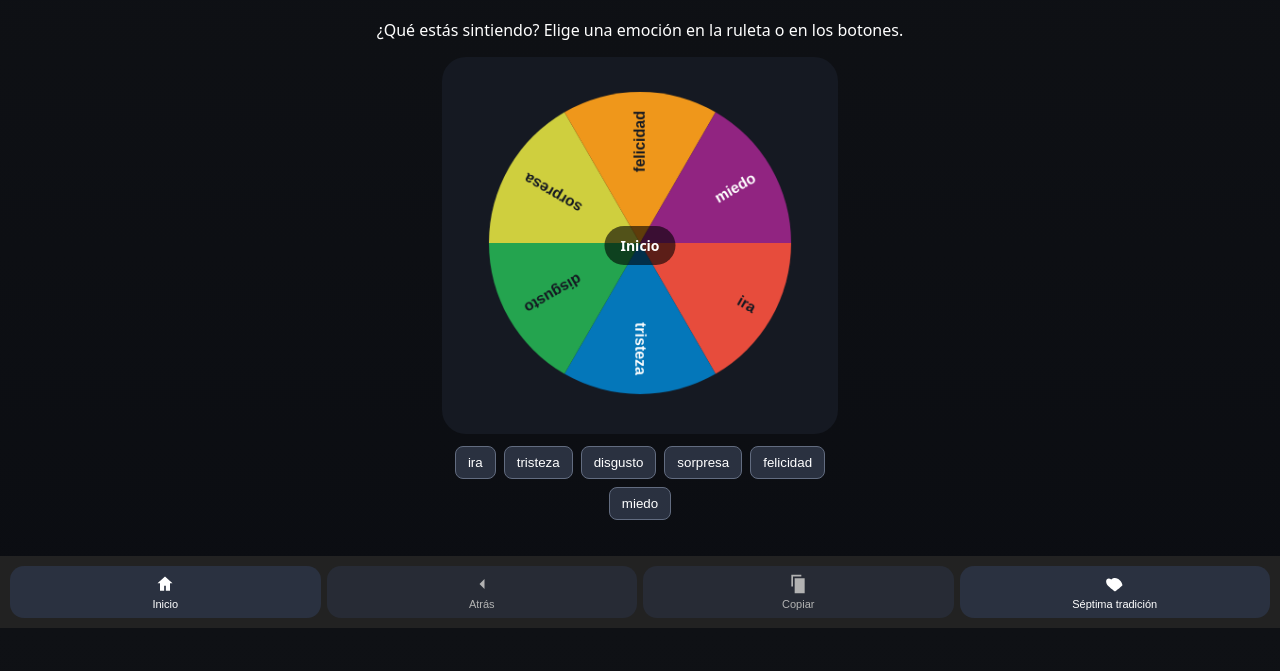
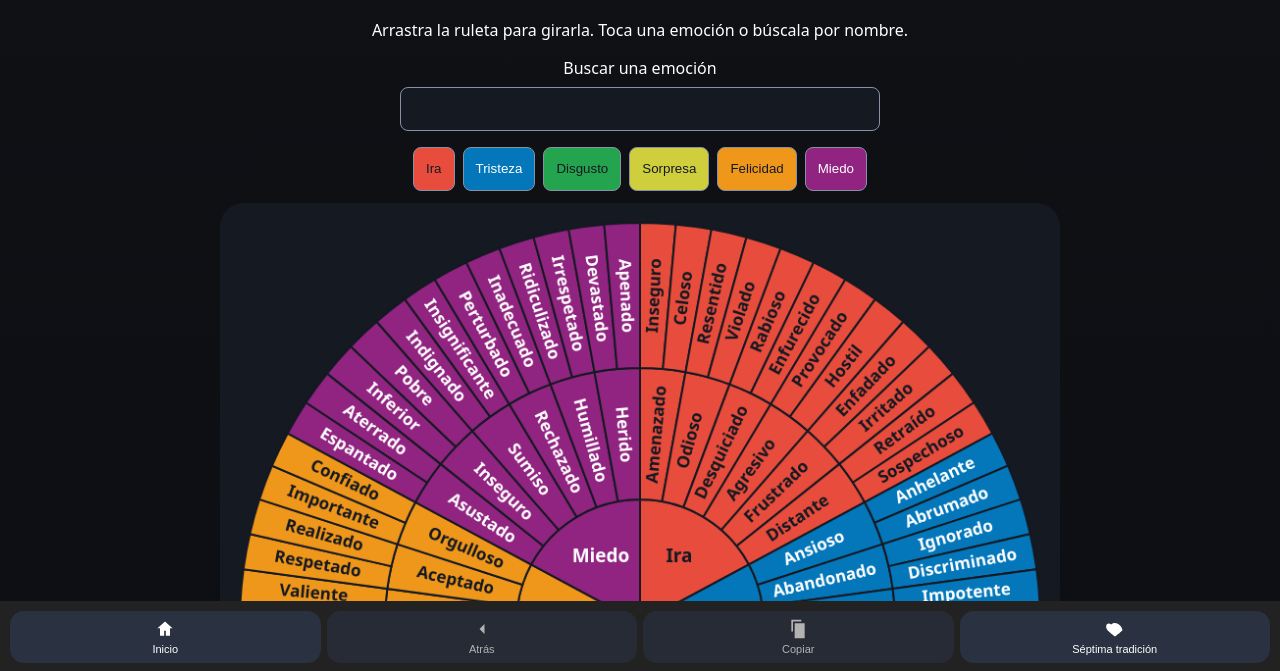
Before and after one commit to acacomenzardenuevo/aca, a plain HTML site: page ruleta.html in a window 1280 px wide. Shown: the part 127-798 px from the top of the page. Drawn offline with Linux system fonts and the light colour scheme.

Commit message:
ruleta completa

```diff
--- a/ruleta.html
+++ b/ruleta.html
@@ -24,34 +24,11 @@ body{
   text-align:center;
 }
 
-.container{max-width:420px;margin:auto;padding:0 12px 24px;}
-
-.canvas-wrap{
-  position:relative;
-  background:var(--card);
-  border-radius:24px;
-  padding:16px;
-}
-
-canvas{width:100%;max-width:340px;aspect-ratio:1/1;cursor:pointer;}
-
-.center-label{
-  position:absolute;
-  top:50%;
-  left:50%;
-  transform:translate(-50%,-50%);
-  pointer-events:none;
-}
-
-.center-chip{
-  background:rgba(0,0,0,.6);
-  padding:10px 16px;
-  border-radius:999px;
-  font-weight:700;
-  font-size:14px;
-}
-
-#info{margin-top:16px;padding:14px;border-radius:16px;background:var(--card);}
+.container{max-width:864px;margin:auto;padding:0 12px 24px;}
+.canvas-wrap{background:var(--card);border-radius:24px;padding:8px;}
+canvas{display:block;width:100%;height:auto;cursor:grab;touch-action:none;}
+canvas.is-rotating{cursor:grabbing;}
+#info{margin-top:16px;padding:14px;border-radius:16px;background:var(--card);font-size:clamp(1.2rem,4.5vw,1.5rem);font-weight:700;line-height:1.4;overflow-wrap:anywhere;}
 
 .barra{
   position:sticky;
@@ -100,16 +77,21 @@ canvas{width:100%;max-width:340px;aspect-ratio:1/1;cursor:pointer;}
 
 .site-link:hover{background:#e1e8f5;}
 .site-link:focus-visible{outline:3px solid #f1c40f;outline-offset:4px;}
+.busqueda{display:grid;gap:8px;max-width:480px;margin:16px auto;}
+.busqueda input{width:100%;min-height:44px;padding:10px;color:var(--text);background:var(--card);border:1px solid #8792a7;border-radius:8px;font:inherit;}
 .opciones{display:flex;flex-wrap:wrap;justify-content:center;gap:8px;margin:12px 0;}
-.opciones button{padding:8px 12px;background:#2a3140;color:#fff;border:1px solid #626c80;border-radius:8px;cursor:pointer;}
+.opciones button{min-height:44px;padding:8px 12px;background:#2a3140;color:#fff;border:1px solid #8792a7;border-radius:8px;cursor:pointer;}
+.opciones button:focus-visible,.busqueda input:focus-visible,.barra button:focus-visible{outline:3px solid #f1c40f;outline-offset:3px;}
+.barra button{min-height:44px;}
 .barra button:disabled{opacity:.65;}
 
-@keyframes popIn{
-  0%{transform:scale(.7);opacity:0}
-  100%{transform:scale(1);opacity:1}
+@media (max-width:600px){
+  h1{margin:16px 12px 8px;font-size:clamp(1.5rem,6vw,2rem);}
+  body > p{margin:0 12px 16px;}
+  .barra{padding-bottom:max(10px,env(safe-area-inset-bottom));}
+  .barra button{min-width:0;font-size:.75rem;line-height:1.25;}
+  .opciones button{flex:1 1 130px;overflow-wrap:anywhere;}
 }
-
-.etiqueta{animation:popIn .3s ease;}
 </style>
 </head>
 
@@ -117,20 +99,19 @@ canvas{width:100%;max-width:340px;aspect-ratio:1/1;cursor:pointer;}
 
 <a class="site-link" href="index.html"><span aria-hidden="true">←</span> Volver al sitio de ACAD</a>
 <h1>Ruleta de las emociones</h1>
-<p>¿Qué estás sintiendo? Elige una emoción en la ruleta o en los botones.</p>
+<p>Arrastra la ruleta para girarla. Toca una emoción o búscala por nombre.</p>
 
-<div class="container">
+<main class="container">
+  <div class="busqueda">
+    <label for="buscar">Buscar una emoción</label>
+    <input id="buscar" type="search" autocomplete="off" aria-controls="opciones">
+  </div>
+  <div id="info" role="status"></div>
+  <div id="opciones" class="opciones" role="group" aria-label="Emociones disponibles"></div>
   <div class="canvas-wrap">
-    <canvas aria-hidden="true" id="ruleta" width="360" height="360"></canvas>
-    <div class="center-label">
-      <span id="centerText" class="center-chip">Inicio</span>
-    </div>
+    <canvas aria-hidden="true" id="ruleta" width="840" height="840"></canvas>
   </div>
-
-  <div id="opciones" class="opciones" role="group" aria-label="Emociones"></div>
-  <div id="info" role="status" hidden></div>
-</div>
-
+</main>
 <div class="barra">
 
   <button onclick="home()">
@@ -158,14 +139,11 @@ canvas{width:100%;max-width:340px;aspect-ratio:1/1;cursor:pointer;}
 <script>
 const canvas = document.getElementById("ruleta");
 const ctx = canvas.getContext("2d");
-const centerText = document.getElementById("centerText");
+const buscar = document.getElementById("buscar");
 const opciones = document.getElementById("opciones");
 const info = document.getElementById("info");
 const atras = document.getElementById("atras");
 const copiar = document.getElementById("copiar");
-
-let nivel = 1;
-let seleccion = {};
 
 const data = {
   ira:{ color:"#e74c3c", nivel2:{ Amenazado:["Inseguro","Celoso"], Odioso:["Resentido","Violado"], Desquiciado:["Rabioso","Enfurecido"], Agresivo:["Provocado","Hostil"], Frustrado:["Enfadado","Irritado"], Distante:["Retraído","Sospechoso"]}},
@@ -176,113 +154,206 @@ const data = {
   miedo:{ color:"#912481", nivel2:{ Asustado:["Espantado","Aterrado"], Inseguro:["Inferior","Pobre"], Sumiso:["Indignado","Insignificante"], Rechazado:["Perturbado","Inadecuado"], Humillado:["Ridiculizado","Irrespetado"], Herido:["Devastado","Apenado"]}}
 };
 
-function getItems(){
-  if(nivel===1) return Object.keys(data);
-  if(nivel===2) return Object.keys(data[seleccion.basica].nivel2);
-  return data[seleccion.basica].nivel2[seleccion.nivel2];
+const centro = canvas.width / 2;
+const vuelta = 2 * Math.PI;
+const origen = -Math.PI / 2;
+const radios = [0, 126, 260, 408];
+const total = Object.values(data).reduce((suma, grupo) =>
+  suma + Object.values(grupo.nivel2).flat().length, 0);
+const segmentos = [];
+const bases = [];
+let posicion = 0;
+let seleccionado = null;
+let giro = 0;
+let gesto = null;
+
+function crearSegmento(nombre, color, inicio, fin, padre = null){
+  const segmento = { nombre, color, inicio, fin, padre, hijos: [], nivel: padre ? padre.nivel + 1 : 0 };
+  segmentos.push(segmento);
+  if(padre) padre.hijos.push(segmento);
+  return segmento;
 }
 
-function actualizarEtiqueta(){
-  let texto = "";
-  if(seleccion.basica) texto += seleccion.basica;
-  if(seleccion.nivel2) texto += " • " + seleccion.nivel2;
-  if(seleccion.nivel3) texto += " • " + seleccion.nivel3;
+Object.entries(data).forEach(([nombre, { color, nivel2 }]) => {
+  const ramas = Object.entries(nivel2);
+  const cantidad = ramas.reduce((suma, [, emociones]) => suma + emociones.length, 0);
+  const base = crearSegmento(nombre[0].toUpperCase() + nombre.slice(1), color, posicion, posicion + cantidad);
+  bases.push(base);
+  ramas.forEach(([nombreRama, emociones]) => {
+    const rama = crearSegmento(nombreRama, color, posicion, posicion + emociones.length, base);
+    emociones.forEach(emocion => {
+      crearSegmento(emocion, color, posicion, posicion + 1, rama);
+      posicion++;
+    });
+  });
+});
 
-  centerText.textContent = texto || "Inicio";
+function ruta(segmento){
+  const pasos = [];
+  for(let paso = segmento; paso; paso = paso.padre) pasos.push(paso);
+  return pasos;
 }
 
-function draw(){
-  const items = getItems();
-  if(!items.length) return;
-
-  const cx = 180, cy = 180;
-  const step = (2*Math.PI)/items.length;
-
-  ctx.clearRect(0,0,360,360);
-
-  let start = 0;
-
-  items.forEach((txt)=>{
-    const end = start + step;
-
-    ctx.beginPath();
-    ctx.moveTo(cx,cy);
-    ctx.arc(cx,cy,160,start,end);
-    ctx.fillStyle = (nivel===1?data[txt].color:data[seleccion.basica].color);
-    ctx.fill();
-
-    ctx.save();
-    ctx.translate(cx,cy);
-    ctx.rotate((start+end)/2);
-    ctx.fillStyle = ["tristeza", "miedo"].includes(nivel === 1 ? txt : seleccion.basica) ? "#fff" : "#151922";
-    ctx.font="bold 16px Arial";
-    ctx.textAlign="right";
-    ctx.fillText(txt,140,5);
-    ctx.restore();
-
-    start=end;
-  });
+function colorTexto(color){
+  return [data.tristeza.color, data.miedo.color].includes(color) ? "#fff" : "#151922";
 }
 
-function render(focusOption = false){
-  actualizarEtiqueta();
-  draw();
-  const botones = getItems().map(emocion => {
+function dibujar(){
+  if(!ctx) return;
+  ctx.clearRect(0, 0, canvas.width, canvas.height);
+  const activos = new Set(ruta(seleccionado));
+
+  segmentos.forEach(segmento => {
+    const { color, inicio, fin, nivel, nombre } = segmento;
+    const anguloInicial = origen + giro + inicio / total * vuelta;
+    const anguloFinal = origen + giro + fin / total * vuelta;
+    const interno = radios[nivel];
+    const externo = radios[nivel + 1];
+    ctx.globalAlpha = !seleccionado || activos.has(segmento) ? 1 : .35;
+    ctx.beginPath();
+    ctx.arc(centro, centro, externo, anguloInicial, anguloFinal);
+    if(interno){
+      ctx.arc(centro, centro, interno, anguloFinal, anguloInicial, true);
+    } else {
+      ctx.lineTo(centro, centro);
+    }
+    ctx.closePath();
+    ctx.fillStyle = color;
+    ctx.fill();
+    ctx.strokeStyle = "#151922";
+    ctx.lineWidth = 2;
+    ctx.stroke();
+
+    const medio = (anguloInicial + anguloFinal) / 2;
+    const radio = nivel ? (interno + externo) / 2 : 78;
+    ctx.save();
+    ctx.translate(centro + Math.cos(medio) * radio, centro + Math.sin(medio) * radio);
+    if(nivel) ctx.rotate(Math.cos(medio) < 0 ? medio + Math.PI : medio);
+    ctx.fillStyle = colorTexto(color);
+    ctx.font = nivel ? "bold 17px system-ui" : "bold 19px system-ui";
+    ctx.textAlign = "center";
+    ctx.textBaseline = "middle";
+    ctx.fillText(nombre, 0, 0, nivel ? externo - interno - 14 : 82);
+    ctx.restore();
+  });
+  ctx.globalAlpha = 1;
+}
+
+function normalizar(texto){
+  return texto.toLocaleLowerCase("es").normalize("NFD").replace(/\p{M}/gu, "");
+}
+
+function mostrarOpciones(){
+  const filtro = normalizar(buscar.value.trim());
+  const coincidencias = filtro
+    ? segmentos.filter(segmento => normalizar(segmento.nombre).includes(filtro))
+    : seleccionado?.hijos ?? bases;
+
+  const botones = coincidencias.map(segmento => {
     const boton = document.createElement("button");
     boton.type = "button";
-    boton.textContent = emocion;
-    boton.addEventListener("click", () => elegir(emocion, true));
+    boton.style.backgroundColor = segmento.color;
+    boton.style.color = colorTexto(segmento.color);
+    boton.textContent = filtro ? ruta(segmento).map(paso => paso.nombre).join(" → ") : segmento.nombre;
+    boton.addEventListener("click", () => {
+      seleccionar(segmento);
+      (opciones.querySelector("button") ?? buscar).focus();
+    });
     return boton;
   });
   opciones.replaceChildren(...botones);
-  atras.disabled = nivel === 1;
-  copiar.disabled = !seleccion.nivel3;
-  info.hidden = !seleccion.nivel3;
-  info.textContent = seleccion.nivel3 ? centerText.textContent : "";
-  if(focusOption) botones[0].focus();
+  if(filtro && !botones.length) opciones.textContent = "No se encontraron emociones.";
 }
 
-function elegir(emocion, focusOption){
-  if(nivel === 1){
-    seleccion.basica = emocion;
-    nivel = 2;
-  } else if(nivel === 2){
-    seleccion.nivel2 = emocion;
-    nivel = 3;
-  } else {
-    seleccion.nivel3 = emocion;
-  }
-  render(focusOption);
+function textoRuta(){
+  return ruta(seleccionado).map(paso => paso.nombre).join(" → ");
 }
 
-canvas.addEventListener("click", event => {
+function seleccionar(segmento){
+  seleccionado = segmento;
+  buscar.value = "";
+  info.textContent = textoRuta();
+  info.style.backgroundColor = segmento?.color ?? "";
+  info.style.color = segmento ? colorTexto(segmento.color) : "";
+  info.hidden = !segmento;
+  atras.disabled = !segmento;
+  copiar.disabled = !segmento;
+  mostrarOpciones();
+  dibujar();
+}
+
+function puntoRuleta(event){
   const rect = canvas.getBoundingClientRect();
-  const x = (event.clientX - rect.left) * canvas.width / rect.width - canvas.width / 2;
-  const y = (event.clientY - rect.top) * canvas.height / rect.height - canvas.height / 2;
-  if(Math.hypot(x, y) > 160) return;
-  const items = getItems();
-  const circle = 2 * Math.PI;
-  const angle = (Math.atan2(y, x) + circle) % circle;
-  elegir(items[Math.floor(angle / circle * items.length)]);
+  const x = (event.clientX - rect.left) * canvas.width / rect.width - centro;
+  const y = (event.clientY - rect.top) * canvas.height / rect.height - centro;
+  return { distancia: Math.hypot(x, y), angulo: Math.atan2(y, x) };
+}
+
+canvas.addEventListener("pointerdown", event => {
+  if(gesto || event.button !== 0) return;
+  const { distancia, angulo } = puntoRuleta(event);
+  if(distancia >= radios.at(-1)) return;
+  gesto = {
+    id: event.pointerId,
+    x: event.clientX,
+    y: event.clientY,
+    angulo: distancia < 24 ? null : angulo,
+    arrastrando: false
+  };
+  canvas.setPointerCapture(event.pointerId);
 });
 
+canvas.addEventListener("pointermove", event => {
+  if(gesto?.id !== event.pointerId) return;
+  if(!gesto.arrastrando && Math.hypot(event.clientX - gesto.x, event.clientY - gesto.y) < 8) return;
+  gesto.arrastrando = true;
+  canvas.classList.add("is-rotating");
+  const { distancia, angulo } = puntoRuleta(event);
+  if(distancia < 24){
+    gesto.angulo = null;
+    return;
+  }
+  if(gesto.angulo !== null){
+    giro = (giro + angulo - gesto.angulo) % vuelta;
+    dibujar();
+  }
+  gesto.angulo = angulo;
+});
+
+function terminarGesto(event){
+  if(gesto?.id !== event.pointerId) return;
+  const { x, y, arrastrando } = gesto;
+  gesto = null;
+  canvas.classList.remove("is-rotating");
+  if(event.type !== "pointerup" || arrastrando || Math.hypot(event.clientX - x, event.clientY - y) >= 8) return;
+
+  const { distancia, angulo } = puntoRuleta(event);
+  const nivel = radios.findIndex(radio => distancia < radio) - 1;
+  if(nivel < 0) return;
+  const posicionAngular = ((angulo - origen - giro) % vuelta + vuelta) % vuelta / vuelta * total;
+  const segmento = segmentos.find(paso => paso.nivel === nivel && posicionAngular >= paso.inicio && posicionAngular < paso.fin);
+  if(segmento) seleccionar(segmento);
+}
+
+canvas.addEventListener("pointerup", terminarGesto);
+canvas.addEventListener("pointercancel", terminarGesto);
+canvas.addEventListener("lostpointercapture", terminarGesto);
+
+buscar.addEventListener("input", mostrarOpciones);
+
 function volverNivel(){
-  if(nivel === 3){
-    delete seleccion.nivel3;
-    delete seleccion.nivel2;
-  } else if(nivel === 2){
-    delete seleccion.basica;
-  }
-  nivel = Math.max(1, nivel - 1);
-  render(true);
+  seleccionar(seleccionado?.padre ?? null);
+  if(atras.disabled) buscar.focus();
 }
 
 async function copiarResultado(){
+  const segmento = seleccionado;
+  const texto = textoRuta();
   try {
-    await navigator.clipboard.writeText("Ruleta de las emociones: " + centerText.textContent + ". ¿Cómo puedo gestionar mis sentimientos?");
-    info.textContent = centerText.textContent + " · Resultado copiado.";
+    await navigator.clipboard.writeText("Ruleta de las emociones: " + texto + ". ¿Cómo puedo gestionar mis sentimientos?");
+    if(seleccionado === segmento) info.textContent = texto + " · Resultado copiado.";
   } catch {
-    info.textContent = centerText.textContent + " · Puedes seleccionar y copiar el resultado.";
+    if(seleccionado === segmento) info.textContent = texto + " · Puedes seleccionar y copiar el resultado.";
   }
 }
 
@@ -291,12 +362,11 @@ function donar(){
 }
 
 function home(){
-  nivel = 1;
-  seleccion = {};
-  render(true);
+  seleccionar(null);
+  buscar.focus();
 }
 
-render();
+seleccionar(null);
 </script>
 
 </body>
```
Also changed, not shown: css/style.css (+43 -5 lines), index.html (+7 -7 lines), js/init.js (+18 -12 lines).
